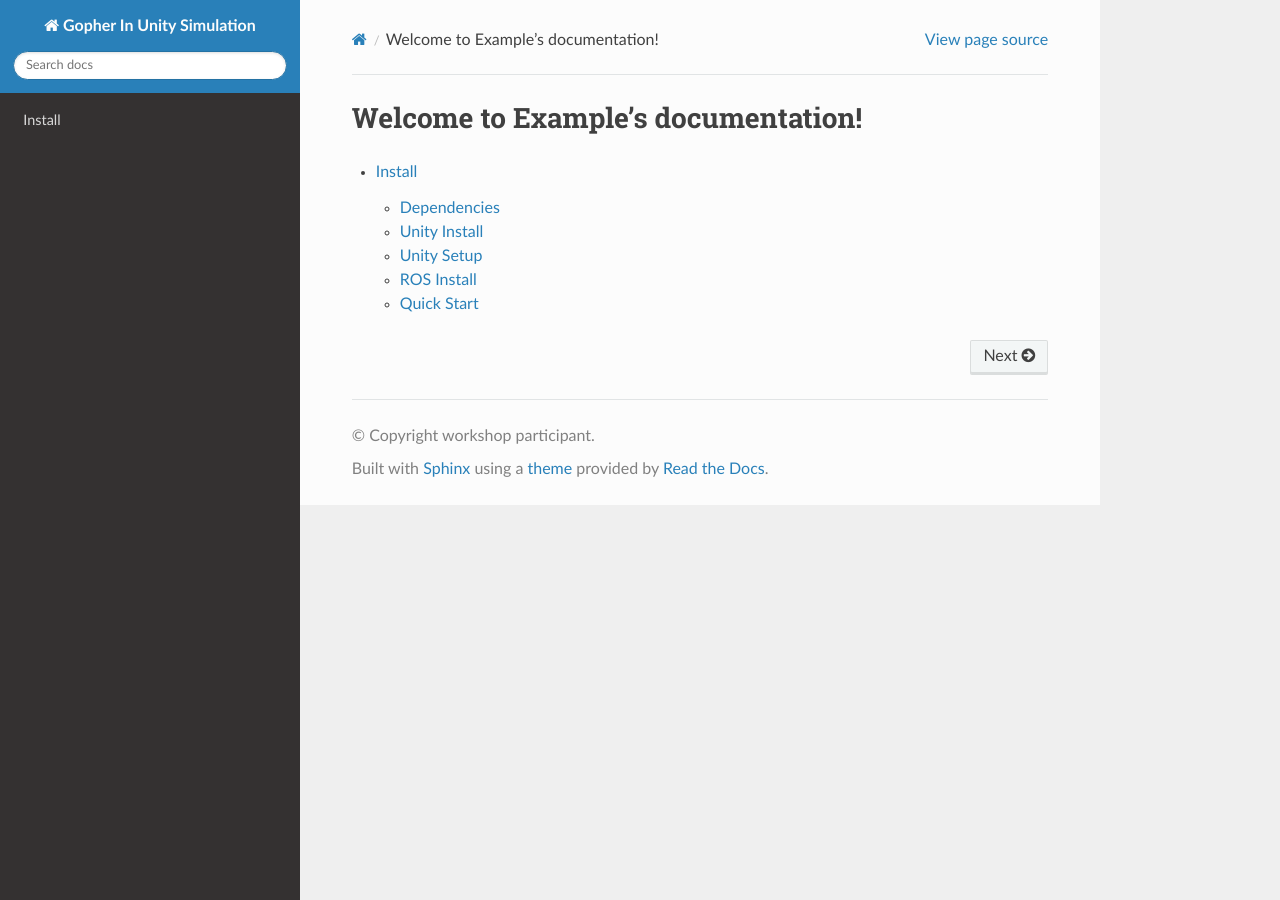
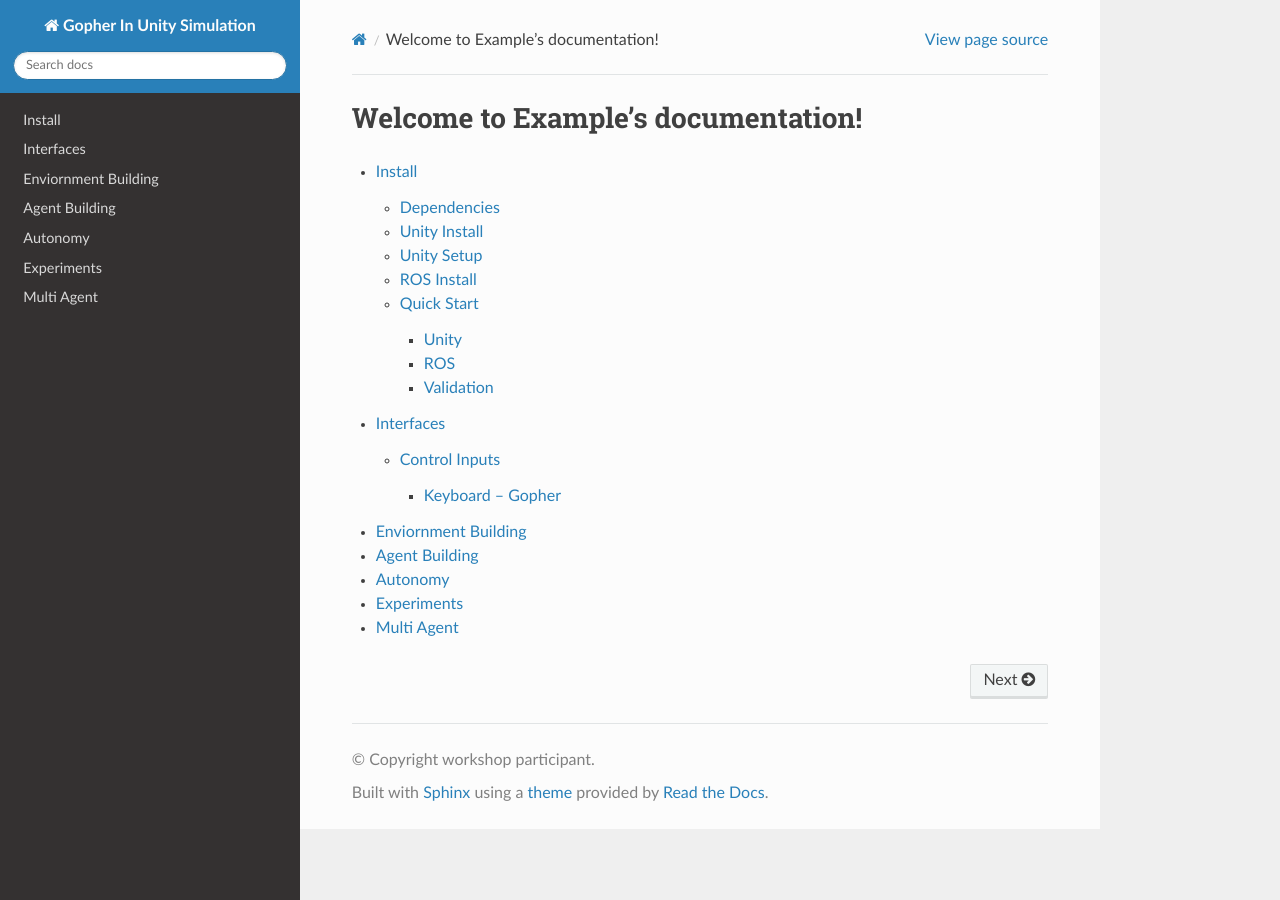
Before and after one commit to dsaliba/simulation-docs, a Sphinx documentation site: the page built from doc/index.rst, in a window 1280 px wide. Built offline with Sphinx 7.4.7 and the Read the Docs theme 3.1.0, drawn with Linux system fonts in a browser that asks for light colours.

Commit message:
Create Initial Sections & add default keybinds

```diff
--- /dev/null
+++ b/doc/Agent-Building.rst
@@ -0,0 +1,2 @@
+Agent Building
+================================================
--- /dev/null
+++ b/doc/Autonomy.rst
@@ -0,0 +1,2 @@
+Autonomy
+================================================
--- /dev/null
+++ b/doc/Enviornment-Building.rst
@@ -0,0 +1,2 @@
+Enviornment Building
+================================================
--- /dev/null
+++ b/doc/Experiments.rst
@@ -0,0 +1,2 @@
+Experiments
+================================================
--- a/doc/Install.rst
+++ b/doc/Install.rst
@@ -1,6 +1,10 @@
 Install
 ================================================
 The Gopher In Unity Simulation consists of two componants, the Unity enviornment, and the ROS code.
+
+
+
+
 
 Dependencies
 ----------------
--- /dev/null
+++ b/doc/Multi-Agent.rst
@@ -0,0 +1,2 @@
+Multi Agent
+================================================
--- a/doc/index.rst
+++ b/doc/index.rst
@@ -7,6 +7,12 @@ Welcome to Example's documentation!
 ===================================
 
 .. toctree::
-   :maxdepth: 2
+   :maxdepth: 8
 
    Install.rst
+   Interfaces.rst
+   Enviornment-Building.rst
+   Agent-Building.rst
+   Autonomy.rst
+   Experiments.rst
+   Multi-Agent.rst
```
Also changed, not shown: doc/Interfaces.rst (added, +69 -0 lines).
